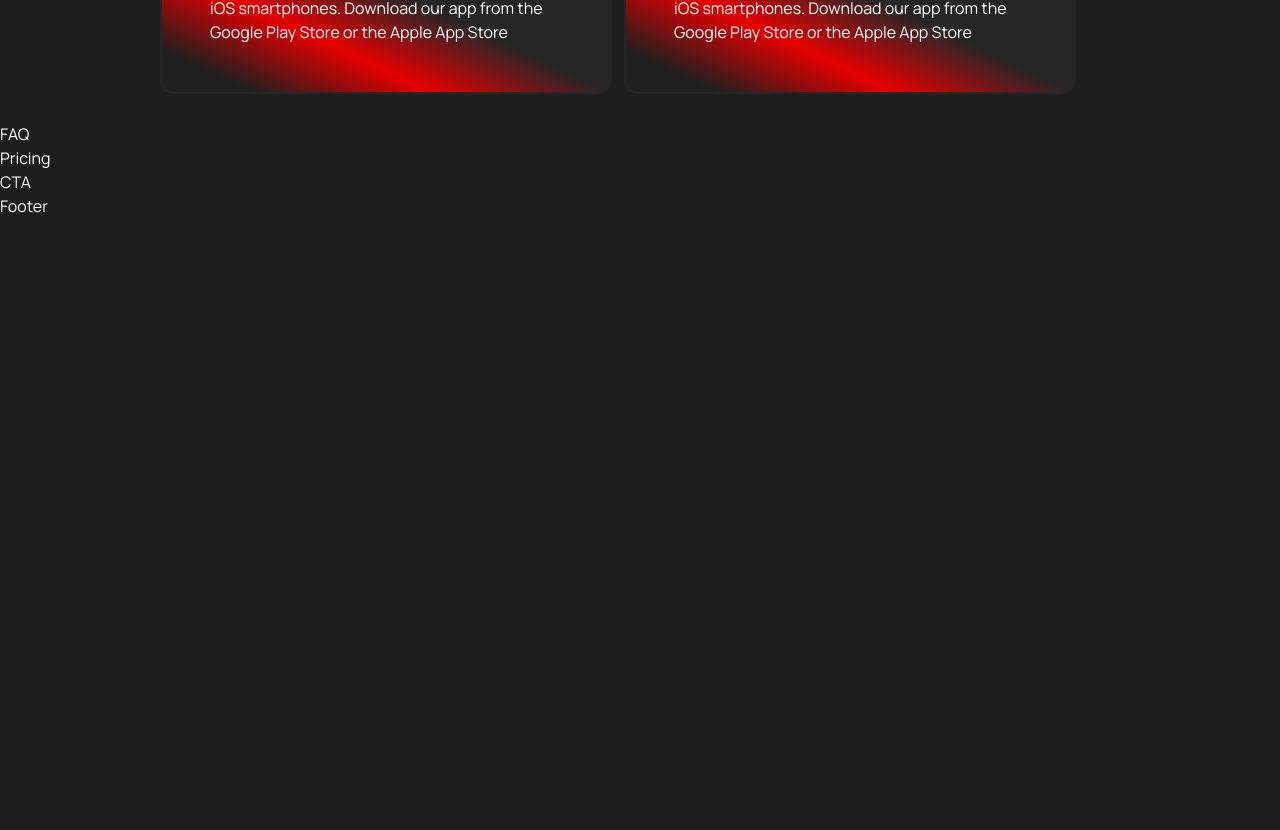
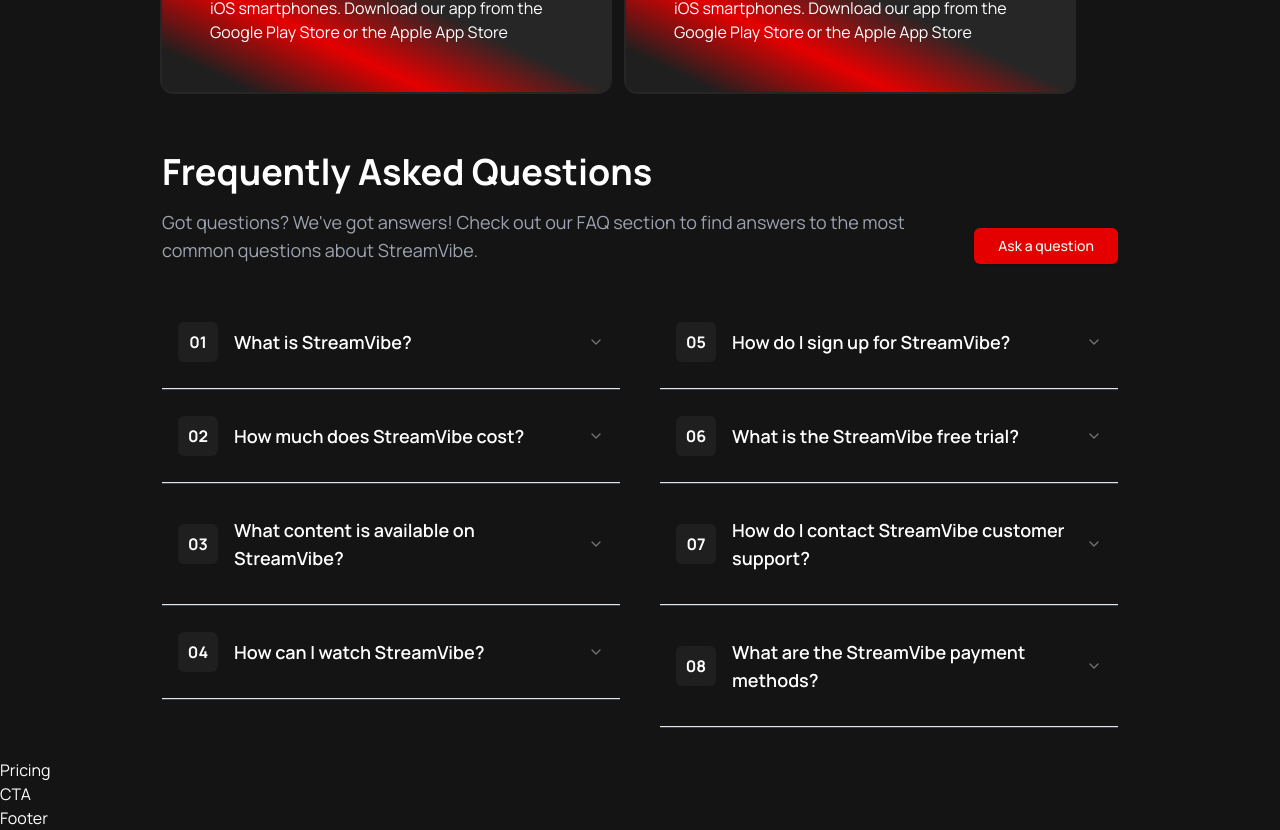
Before and after one commit to Ameerusa86/stream-vibe, a Next.js app: page / in a window 1280 px wide. Shown: the part 2360-3190 px from the top of the page. Before the commit the page ends 2578 px from the top, so only its background shows below. Built offline with nearby package versions, Linux system fonts and the light colour scheme.

Commit message:
FAQ section

```diff
--- a/app/globals.css
+++ b/app/globals.css
@@ -4,7 +4,7 @@
 
 :root,
 html {
-  background-color: "#1e1e1e";
+  background-color: "#0f0f0f";
   height: 100%;
 }
 
--- a/app/layout.tsx
+++ b/app/layout.tsx
@@ -23,7 +23,7 @@ export default function RootLayout({
   return (
     <html lang="en">
       <body
-        className={`${manrope.className} bg-[#1e1e1e] text-white min-h-screen`}
+        className={`${manrope.className} bg-[#141414] text-white min-h-screen`}
       >
         <Navbar />
         <main>{children}</main>
--- a/components/FAQ.tsx
+++ b/components/FAQ.tsx
@@ -1,7 +1,97 @@
 import React from "react";
+import Wrapper from "./Wrapper";
+import { Button } from "./ui/button";
+import {
+  Accordion,
+  AccordionContent,
+  AccordionItem,
+  AccordionTrigger,
+} from "@/components/ui/accordion";
+import { leftFAQ, rightFAQ } from "@/constants/FAQs";
 
 const FAQ = () => {
-  return <div>FAQ</div>;
+  return (
+    <Wrapper>
+      {/* Top Container */}
+      <div className="flex items-end justify-between mb-8">
+        {/* Text Container */}
+        <div>
+          <h1 className="text-4xl font-bold mb-4">
+            Frequently Asked Questions
+          </h1>
+          <p className="font-normal text-lg text-gray-400">
+            Got questions? We've got answers! Check out our FAQ section to find
+            answers to the most common questions about StreamVibe.
+          </p>
+        </div>
+        {/* Button Container */}
+        <div>
+          <Button className="bg-red-45 px-6 py-4">Ask a question</Button>
+        </div>
+      </div>
+      {/* FAQ Container */}
+      <div className="flex gap-10 w-full">
+        {/* Left Accordion */}
+        <div className="w-full">
+          {leftFAQ.map((faq, index) => (
+            <Accordion
+              type="single"
+              collapsible
+              key={index}
+              className="border-b border-gray-700"
+            >
+              <AccordionItem
+                value={`item-${index}`}
+                className="flex items-center gap-4 p-4"
+              >
+                {/* Numbered Square Indicator */}
+                <div className="w-10 h-10 bg-black-12 flex items-center justify-center rounded-md text-white font-bold">
+                  {faq.id}
+                </div>
+                <div className="flex-1">
+                  <AccordionTrigger className="text-left w-full text-lg font-semibold text-white flex justify-between">
+                    {faq.question}
+                  </AccordionTrigger>
+                  <AccordionContent className="text-gray-400 mt-2  text-sm">
+                    {faq.answer}
+                  </AccordionContent>
+                </div>
+              </AccordionItem>
+            </Accordion>
+          ))}
+        </div>
+        {/* Right Accordion */}
+        <div className="w-full">
+          {rightFAQ.map((faq, index) => (
+            <Accordion
+              type="single"
+              collapsible
+              key={index}
+              className="border-b border-gray-700"
+            >
+              <AccordionItem
+                value={`item-${index}`}
+                className="flex items-center gap-4 p-4"
+              >
+                {/* Numbered Square Indicator */}
+                <div className="w-10 h-10 bg-black-12 flex items-center justify-center rounded-md text-white font-bold">
+                  {faq.id}{" "}
+                </div>
+                <div className="flex-1">
+                  <AccordionTrigger className="text-left w-full text-lg font-semibold text-white flex justify-between">
+                    {faq.question}
+                  </AccordionTrigger>
+                  <AccordionContent className="text-gray-400 mt-2 text-sm">
+                    {faq.answer}
+                  </AccordionContent>
+                </div>
+              </AccordionItem>
+            </Accordion>
+          ))}
+        </div>
+      </div>
+    </Wrapper>
+  );
 };
 
 export default FAQ;
--- /dev/null
+++ b/components/ui/accordion.tsx
@@ -0,0 +1,57 @@
+"use client"
+
+import * as React from "react"
+import * as AccordionPrimitive from "@radix-ui/react-accordion"
+import { ChevronDown } from "lucide-react"
+
+import { cn } from "@/lib/utils"
+
+const Accordion = AccordionPrimitive.Root
+
+const AccordionItem = React.forwardRef<
+  React.ElementRef<typeof AccordionPrimitive.Item>,
+  React.ComponentPropsWithoutRef<typeof AccordionPrimitive.Item>
+>(({ className, ...props }, ref) => (
+  <AccordionPrimitive.Item
+    ref={ref}
+    className={cn("border-b", className)}
+    {...props}
+  />
+))
+AccordionItem.displayName = "AccordionItem"
+
+const AccordionTrigger = React.forwardRef<
+  React.ElementRef<typeof AccordionPrimitive.Trigger>,
+  React.ComponentPropsWithoutRef<typeof AccordionPrimitive.Trigger>
+>(({ className, children, ...props }, ref) => (
+  <AccordionPrimitive.Header className="flex">
+    <AccordionPrimitive.Trigger
+      ref={ref}
+      className={cn(
+        "flex flex-1 items-center justify-between py-4 text-sm font-medium transition-all hover:underline text-left [&[data-state=open]>svg]:rotate-180",
+        className
+      )}
+      {...props}
+    >
+      {children}
+      <ChevronDown className="h-4 w-4 shrink-0 text-muted-foreground transition-transform duration-200" />
+    </AccordionPrimitive.Trigger>
+  </AccordionPrimitive.Header>
+))
+AccordionTrigger.displayName = AccordionPrimitive.Trigger.displayName
+
+const AccordionContent = React.forwardRef<
+  React.ElementRef<typeof AccordionPrimitive.Content>,
+  React.ComponentPropsWithoutRef<typeof AccordionPrimitive.Content>
+>(({ className, children, ...props }, ref) => (
+  <AccordionPrimitive.Content
+    ref={ref}
+    className="overflow-hidden text-sm data-[state=closed]:animate-accordion-up data-[state=open]:animate-accordion-down"
+    {...props}
+  >
+    <div className={cn("pb-4 pt-0", className)}>{children}</div>
+  </AccordionPrimitive.Content>
+))
+AccordionContent.displayName = AccordionPrimitive.Content.displayName
+
+export { Accordion, AccordionItem, AccordionTrigger, AccordionContent }
--- /dev/null
+++ b/constants/FAQs.ts
@@ -0,0 +1,50 @@
+const leftFAQ = [
+  {
+    id: "01",
+    question: "What is StreamVibe?",
+    answer:
+      "StreamVibe is a streaming service that allows you to watch movies and shows on demand.",
+  },
+  {
+    id: "02",
+    question: "How much does StreamVibe cost?",
+    answer:
+      "Basic plan starts at $9.99 per month, Standard plan starts at $12.99 per month, and Premium plan starts at $14.99 per month.",
+  },
+  {
+    id: "03",
+    question: "What content is available on StreamVibe?",
+    answer: "StreamVibe offers a wide range of movies and TV shows.",
+  },
+  {
+    id: "04",
+    question: "How can I watch StreamVibe?",
+    answer: "You can watch StreamVibe on your computer, phone, tablet, or TV.",
+  },
+];
+
+const rightFAQ = [
+  {
+    id: "05",
+    question: "How do I sign up for StreamVibe?",
+    answer: "You can sign up for StreamVibe on our website.",
+  },
+  {
+    id: "06",
+    question: "What is the StreamVibe free trial?",
+    answer: "StreamVibe offers a 30-day free trial for new users.",
+  },
+  {
+    id: "07",
+    question: "How do I contact StreamVibe customer support?",
+    answer: "You can contact StreamVibe customer support through our website.",
+  },
+  {
+    id: "08",
+    question: "What are the StreamVibe payment methods?",
+    answer:
+      "StreamVibe accepts credit cards and PayPal or any other payment method.",
+  },
+];
+
+export { rightFAQ, leftFAQ };
--- a/package.json
+++ b/package.json
@@ -9,6 +9,7 @@
     "lint": "next lint"
   },
   "dependencies": {
+    "@radix-ui/react-accordion": "^1.2.1",
     "@radix-ui/react-slot": "^1.1.0",
     "class-variance-authority": "^0.7.0",
     "clsx": "^2.1.1",
--- a/tailwind.config.ts
+++ b/tailwind.config.ts
@@ -11,14 +11,14 @@ const config: Config = {
   	extend: {
   		colors: {
   			black: {
-  				'06': '#0F0F0F',
-  				'08': '#141414',
   				'10': '#1A1A1A',
   				'12': '#1F1F1F',
   				'15': '#262626',
   				'20': '#333333',
   				'25': '#404040',
-  				'30': '#4C4C4C'
+  				'30': '#4C4C4C',
+  				'06': '#0F0F0F',
+  				'08': '#141414'
   			},
   			red: {
   				'45': '#e50000',
@@ -85,6 +85,28 @@ const config: Config = {
   			lg: 'var(--radius)',
   			md: 'calc(var(--radius) - 2px)',
   			sm: 'calc(var(--radius) - 4px)'
+  		},
+  		keyframes: {
+  			'accordion-down': {
+  				from: {
+  					height: '0'
+  				},
+  				to: {
+  					height: 'var(--radix-accordion-content-height)'
+  				}
+  			},
+  			'accordion-up': {
+  				from: {
+  					height: 'var(--radix-accordion-content-height)'
+  				},
+  				to: {
+  					height: '0'
+  				}
+  			}
+  		},
+  		animation: {
+  			'accordion-down': 'accordion-down 0.2s ease-out',
+  			'accordion-up': 'accordion-up 0.2s ease-out'
   		}
   	}
   },
```
Also changed, not shown: 1 other file (tests, documents, lock files or other folders).
